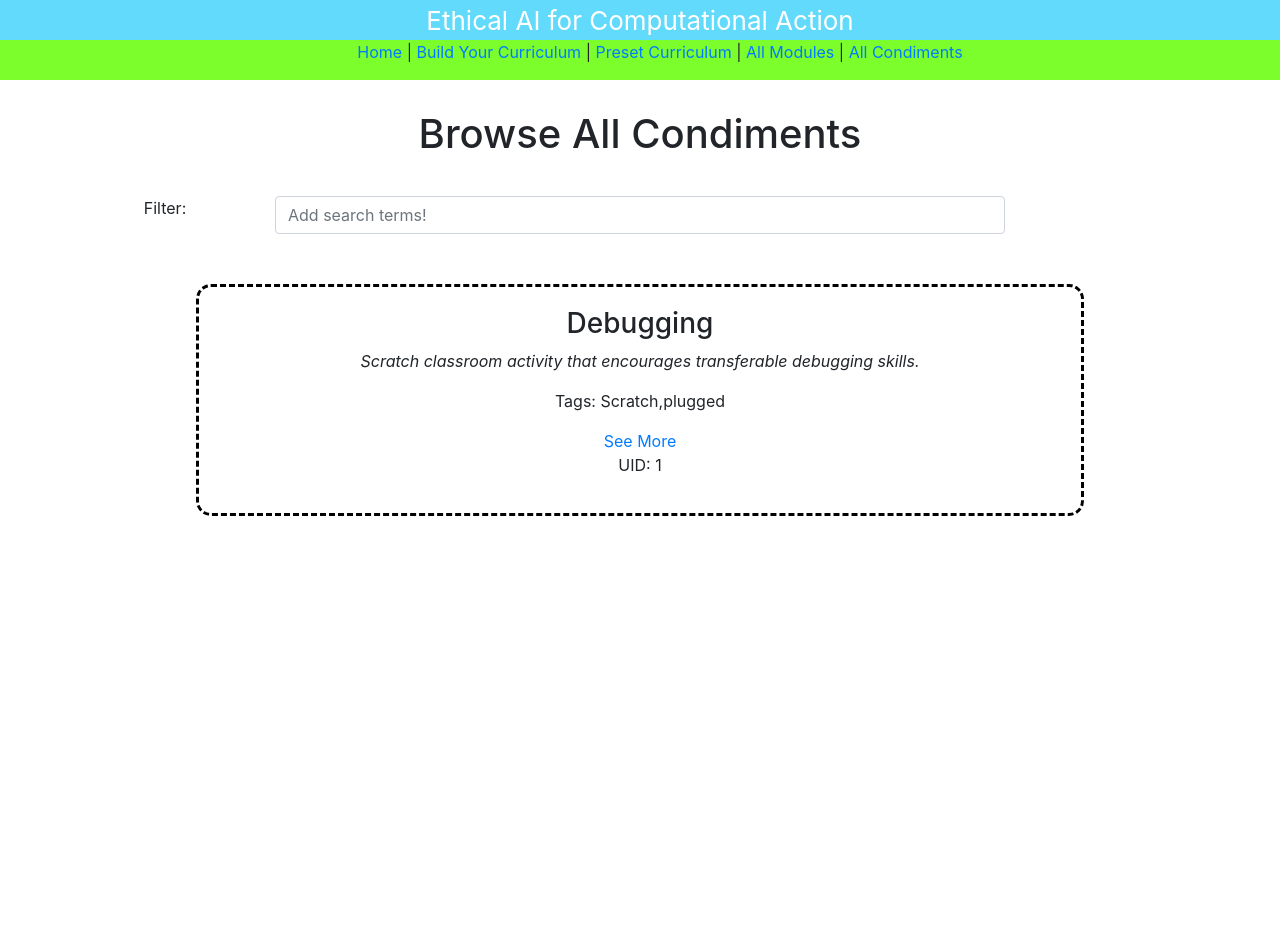
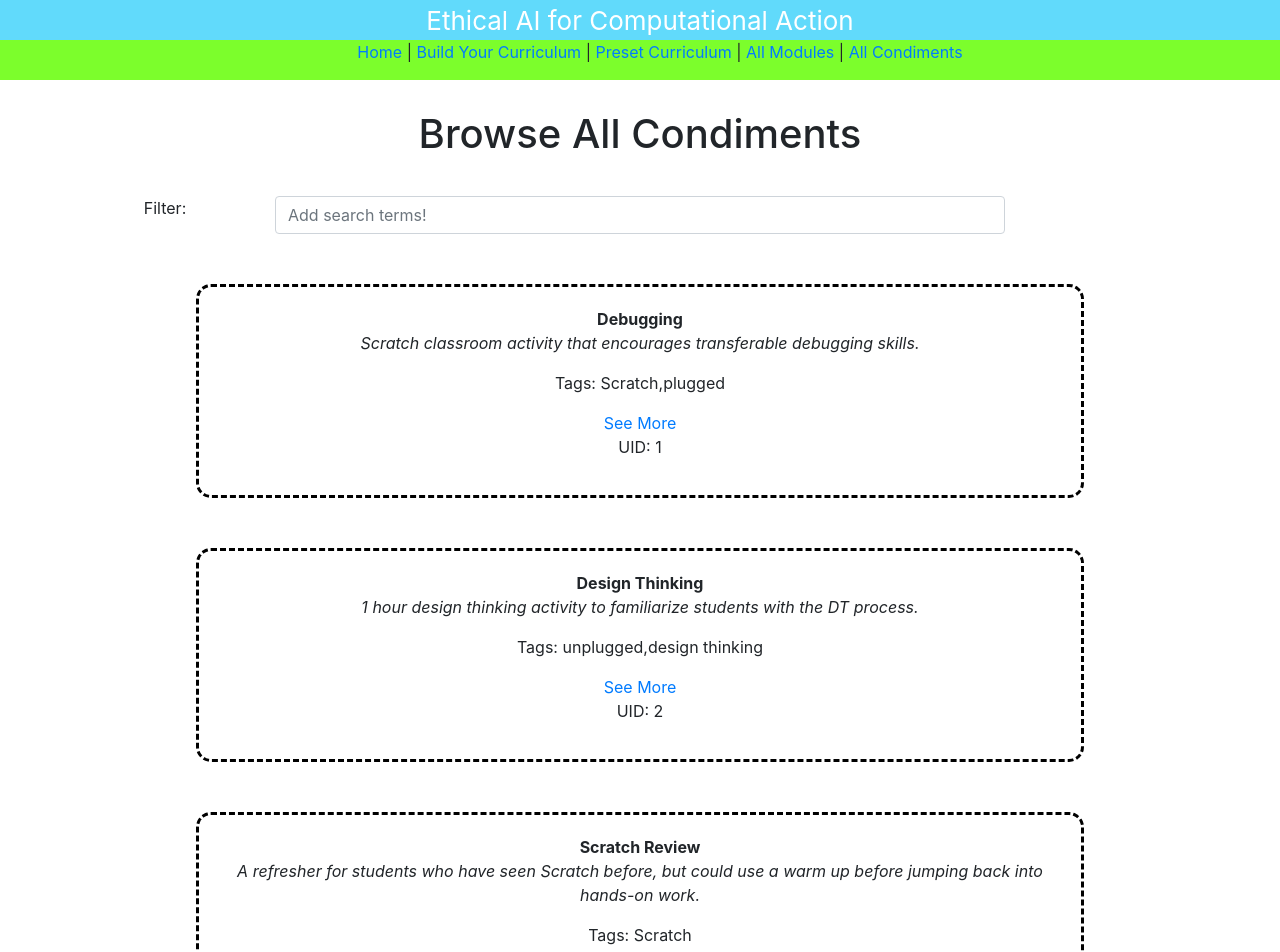
Before and after one commit to brandonwang15/meng-sandwich-app, a React (Create React App) app: page /condiments in a window 1280 px wide. Shown: the top 952 px of the page. Before the commit the page ends 800 px from the top, so only its background shows below. Built offline with nearby package versions, Linux system fonts and the light colour scheme.

Commit message:
Add suggested condiments to SandwichPage. And update data.

```diff
--- a/src/components/modules/CondimentCard.css
+++ b/src/components/modules/CondimentCard.css
@@ -5,6 +5,6 @@
     margin-right: 10%;
     margin-top: 50px;
     padding: 20px;
-    padding-left: 80px;
-    padding-right: 80px;
+    /* padding-left: 80px; */
+    /* padding-right: 80px; */
 }
--- a/src/components/modules/CondimentCard.js
+++ b/src/components/modules/CondimentCard.js
@@ -6,25 +6,34 @@ import {
     NavLink
 } from "react-router-dom";
 
+import data from '../../data/all_condiments';
 
 import PropTypes from 'prop-types';
 
 class CondimentCard extends React.Component {
     render() {
+        let condimentData = {};
+
+        data.condiments.forEach((value) => {
+            if (value.uid === this.props.uid) {
+                condimentData = value;
+            }
+        });
+
         return (
             <div className="Condiment-container" >
-                <h3>{this.props.data.title}</h3>
-                <p><em>{this.props.data.short_description}</em></p>
-                <p>Tags: {this.props.data.tags.toString()}</p>
-                <NavLink to={"/condiment/"+this.props.data.uid}>See More</NavLink>
-                <p>UID: {this.props.data.uid}</p>
+                <b>{condimentData.title}</b>
+                <p><em>{condimentData.short_description}</em></p>
+                <p>Tags: {condimentData.tags.toString()}</p>
+                <NavLink to={"/condiment/"+condimentData.uid}>See More</NavLink>
+                <p>UID: {condimentData.uid}</p>
             </div>
         )
     }
 }
 
 CondimentCard.propTypes = {
-    data: PropTypes.object.isRequired,
+    uid: PropTypes.number.isRequired,
 }
 
 export default CondimentCard;
--- a/src/components/modules/FilterableCondimentContainer.js
+++ b/src/components/modules/FilterableCondimentContainer.js
@@ -77,7 +77,7 @@ class FilterableCondimentContainer extends React.Component {
                     {filteredModules.map((module) =>
                         <div key={module.uid} className="row">
                             <div className="col-sm">
-                                <CondimentCard data={module}/>
+                                <CondimentCard uid={module.uid}/>
                             </div>
                         </div>
                     )}
--- a/src/components/pages/SandwichPage.js
+++ b/src/components/pages/SandwichPage.js
@@ -1,7 +1,8 @@
 import "./../../styles.css"
 import React, { Component } from "react";
 
-import NutritionFacts from "../modules/NutritionFacts"
+import NutritionFacts from "../modules/NutritionFacts";
+import CondimentCard from "../modules/CondimentCard";
 
 import PropTypes from 'prop-types';
 
@@ -32,13 +33,20 @@ class SandwichPage extends React.Component {
                         <div className="row text-center">
                             <div className="col">
                                 <h4> Resources:</h4>
-                                {this.props.sandwich.resources.map((resource, index) => <div className="container">
+                                {this.props.sandwich.resources.map((resource, index) => <div className="container" key={index}>
                                     <a key={index} href={process.env.PUBLIC_URL + resource.url}>{resource.text}</a>
                                 </div>)}
                                 <div className="container">
                                     <a href={process.env.PUBLIC_URL + "/sandwich/" + this.props.sandwich.uid + "/sandwich-" + this.props.sandwich.uid + ".zip"} className="btn btn-info" role="button">.ZIP File</a>
                                 </div>
                             </div>
+                        </div>
+                        <div className="row">
+                            Suggested Condiments:
+                            {this.props.sandwich.suggested_condiments ? this.props.sandwich.suggested_condiments.map((uid) => <div className="col-sm" key={uid}>
+                                <CondimentCard uid={uid} />
+                            </div>) :
+                            <div className="col">None</div>}
                         </div>
                     </div>
 
--- a/src/data/all_condiments.js
+++ b/src/data/all_condiments.js
@@ -19,6 +19,43 @@ var data = {
                 }
             ]
         },
+        {
+            "uid": 2,
+            "title": "Design Thinking",
+            "short_description": "1 hour design thinking activity to familiarize students with the DT process.",
+            "tags": [
+                "unplugged",
+                "design thinking"
+            ],
+            "resources": [
+                {
+                    "url": "/condiment/1/image.png",
+                    "text": "Sandwich picture.",
+                },
+                {
+                    "url": "/condiment/1/test.pdf",
+                    "text": "Here's a PDF!",
+                }
+            ]
+        },
+        {
+            "uid": 3,
+            "title": "Scratch Review",
+            "short_description": "A refresher for students who have seen Scratch before, but could use a warm up before jumping back into hands-on work.",
+            "tags": [
+                "Scratch"
+            ],
+            "resources": [
+                {
+                    "url": "/condiment/1/image.png",
+                    "text": "Sandwich picture.",
+                },
+                {
+                    "url": "/condiment/1/test.pdf",
+                    "text": "Here's a PDF!",
+                }
+            ]
+        },
     ]
 };
 
--- a/src/data/all_modules.js
+++ b/src/data/all_modules.js
@@ -18,7 +18,8 @@ var data = {
                     "url": "/sandwich/1/test.pdf",
                     "text": "Here's a PDF!",
                 }
-            ]
+            ],
+            "suggested_condiments": [1,2],
         },
         {
             "uid": 2,
@@ -29,6 +30,8 @@ var data = {
                 "Teachable Machines"
             ],
             "resources": [],
+            "suggested_condiments": [2],
+
         },
         {
             "uid": 3,
@@ -39,6 +42,7 @@ var data = {
                 "human skills"
             ],
             "resources": [],
+            "suggested_condiments": [1,3],
         },
         {
             "uid": 4,
@@ -47,6 +51,7 @@ var data = {
                 "AI"
             ],
             "resources": [],
+            "suggested_condiments": [1],
         },
         {
             "uid": 5,
@@ -65,6 +70,7 @@ var data = {
                 "human skills"
             ],
             "resources": [],
+            "suggested_condiments": [3],
         },
         {
             "uid": 7,
```
